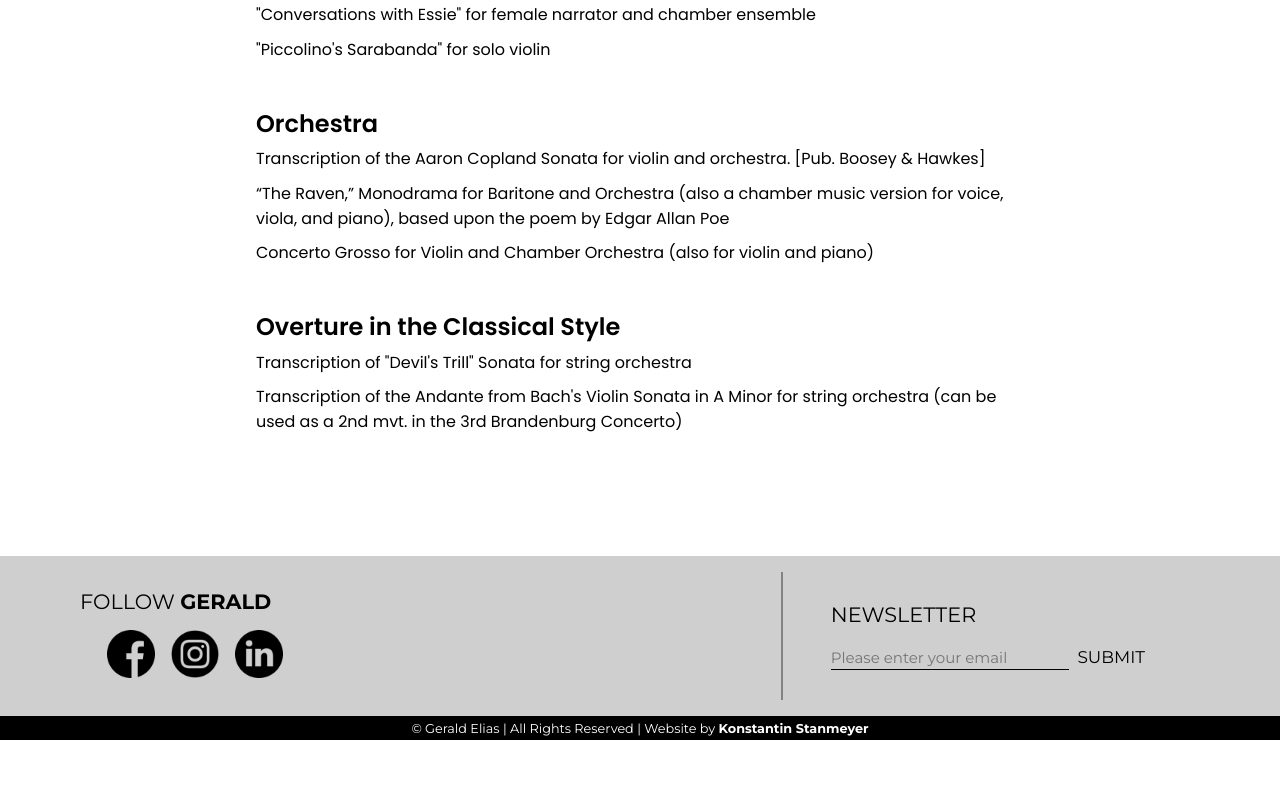
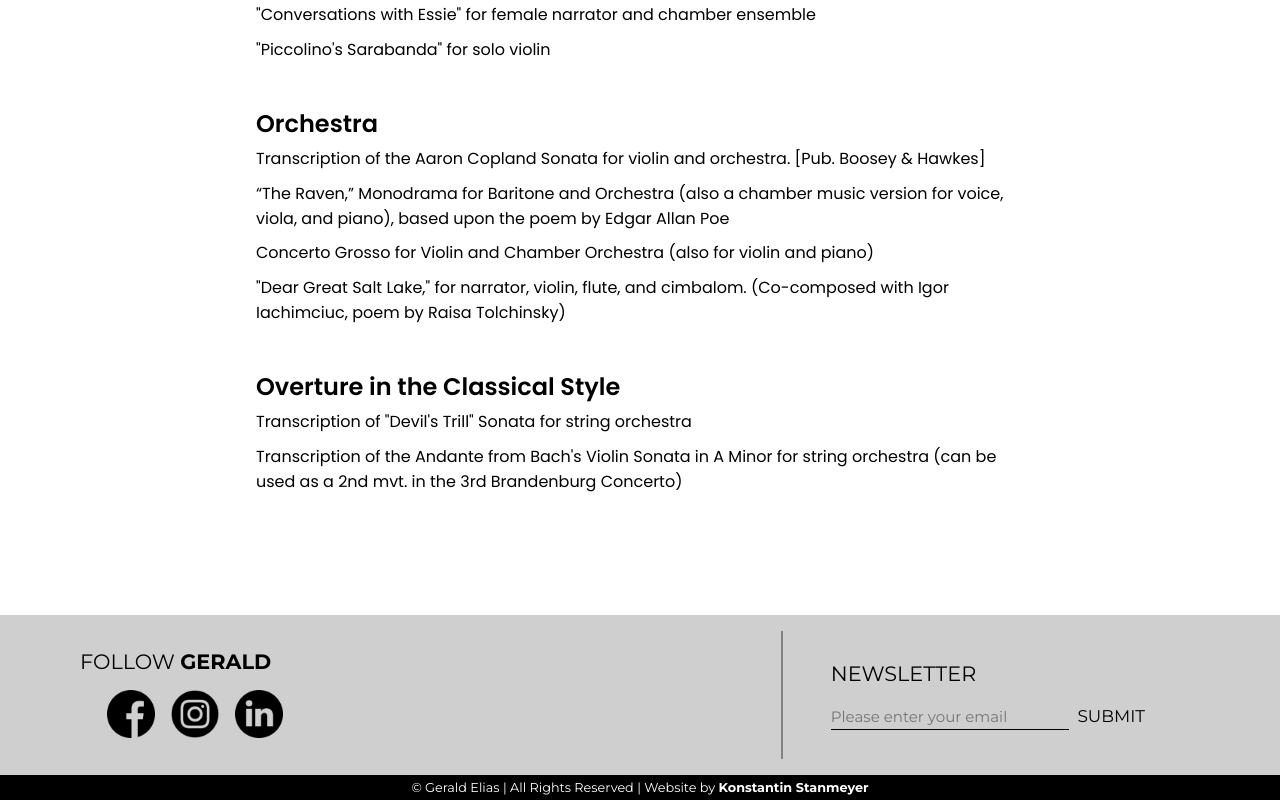
Before and after one commit to konstantinstanmeyer/gerald-elias-new, a Next.js app: page /composing in a window 1280 px wide. Shown: the part 1749-2549 px from the top of the page. Before the commit the page ends 2489 px from the top, so only its background shows below. Built offline with nearby package versions, Linux system fonts and the light colour scheme; a web font is replaced by a local one.

Commit message:
dear salt lake city comp addition

```diff
--- a/components/CompositionCard.jsx
+++ b/components/CompositionCard.jsx
@@ -79,7 +79,8 @@ export default function CompositionCard({ composition }){
             <h3>Orchestra</h3>
             <p>Transcription of the Aaron Copland Sonata for violin and orchestra. [Pub. Boosey &amp; Hawkes]</p>
             <p>“The Raven,” Monodrama for Baritone and Orchestra (also a chamber music version for voice, viola, and piano), based upon the poem by Edgar Allan Poe</p>
-            <p className="section-bottom">Concerto Grosso for Violin and Chamber Orchestra (also for violin and piano)</p>
+            <p>Concerto Grosso for Violin and Chamber Orchestra (also for violin and piano)</p>
+            <p className="section-bottom">"Dear Great Salt Lake," for narrator, violin, flute, and cimbalom. (Co-composed with Igor Iachimciuc, poem by Raisa Tolchinsky)</p>
 
             <h3>Overture in the Classical Style</h3>
             <p>Transcription of &quot;Devil&#39;s Trill&quot; Sonata for string orchestra</p>
```
